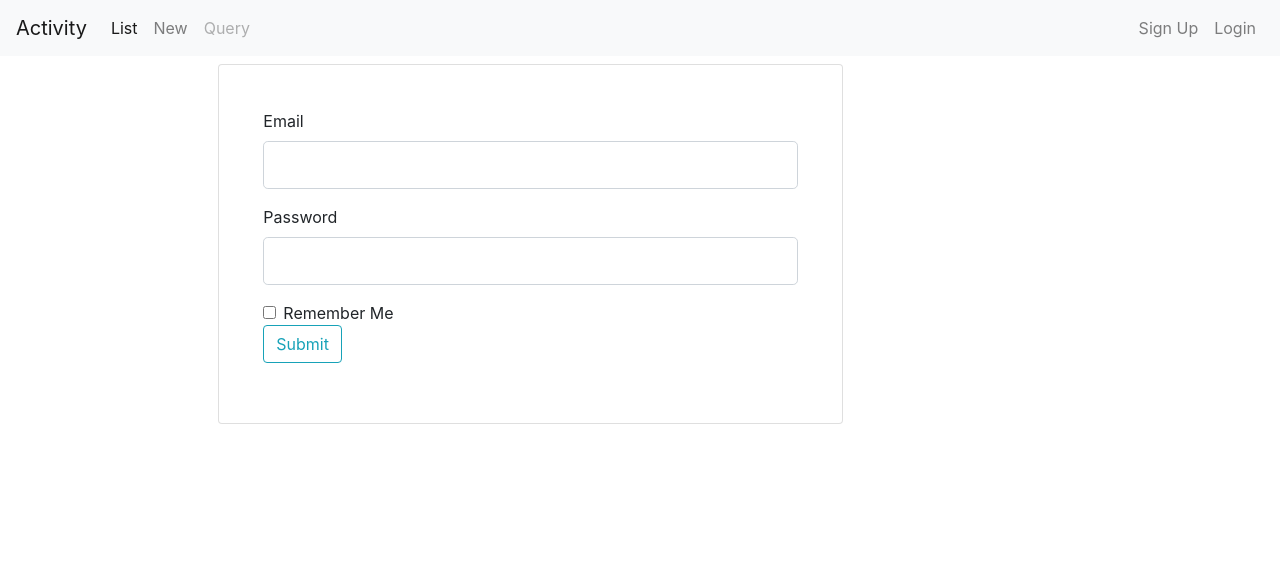
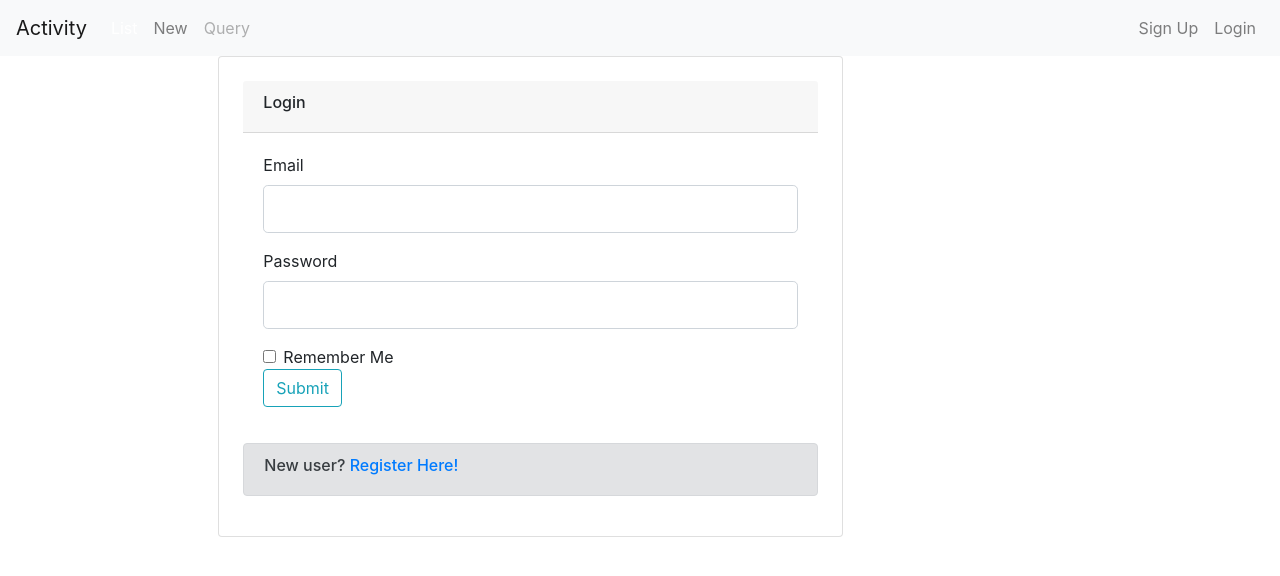
Before and after one commit to Tanigaiarassane/activitytracker, a Flask app: page /login in a window 1280 px wide. Shown: the top 576 px of the page. Run offline with Flask 2, Linux system fonts and the light colour scheme; some libraries are stand-ins or nearby versions.

Commit message:
Added UI changes

```diff
--- a/app/routes.py
+++ b/app/routes.py
@@ -20,8 +20,11 @@ def sample():
 @app.route("/todo/list")
 @login_required
 def listing():
-    #print "current user {}".format(current_user)
-    todo = ActivityItem.query.all()
+    user = User.query.filter_by(id=current_user.id).first()
+    # print user
+    # print "id {} ".format(current_user.email)
+    if user:
+        todo = user.todo_list
     return render_template("listing.html", todo=todo, title="Item litem")
 
 @app.route("/todo/create", methods = ['GET', 'POST'])
@@ -99,7 +102,7 @@ def signin():
         db.session.commit()
         msg = "Created user {}".format(form.name.data)
         flash(msg,"success")
-    return render_template("SignInForm.html", form=form)
+    return render_template("SignInForm.html",message="Register", form=form)
 
 
 @app.route("/login", methods = ["POST", "GET"])
@@ -112,12 +115,13 @@ def login():
             msg = "Logged in {}".format(current_user.name)
             flash(msg,"success")
             return redirect(url_for('listing'))
-    return render_template("LoginForm.html", form = form)
+    return render_template("LoginForm.html", message = "Login", form = form)
 
 @app.route("/logout")
 def logout():
     logout_user()
-    return redirect(url_for('sample'))
+    flash("Thanks for using Activity Tracker", "success")
+    return redirect(url_for('login'))
 
 ############################ Webscrapping services #####################
 @app.route('/topN')
--- a/app/templates/LoginForm.html
+++ b/app/templates/LoginForm.html
@@ -1,11 +1,10 @@
 {% extends "base.html" %}
 
 {% block content %}
-    <h1>{{message}}</h1>
-
 
 
    <div class="card p-4">
+       <div class="card-header"><h6>{{message}}</h6></div>
        <div class="card-body">
             <form action="" method="post">
         {{ form.hidden_tag() }}
@@ -35,5 +34,10 @@
             </div>
     </form>
         </div>
+       <div class="alert alert-secondary" role="alert"><h6>
+  New user? <a href="{{ url_for('signin') }}">Register Here!</a></h6>
+</div>
     </div>
+
+
 {% endblock %}
--- a/app/templates/SignInForm.html
+++ b/app/templates/SignInForm.html
@@ -1,7 +1,10 @@
 {% extends "base.html" %}
 
 {% block content %}
-    <h1>{{message}}</h1>
+   <div class="card p-4">
+                  <div class="card-header"><h6>{{ message }}</h6></div>
+
+       <div class="card-body">
     <form action="" method="post">
         {{ form.hidden_tag() }}
         <fieldset>
@@ -53,4 +56,5 @@
                 {{ form.submit(class="btn btn-outline-info") }}
             </div>
     </form>
+       </div>
 {% endblock %}
--- a/app/templates/base.html
+++ b/app/templates/base.html
@@ -10,6 +10,11 @@
     {% else%}
     <title>ToDo Listing </title>
     {% endif %}
+    <style>
+        .navbar-custom {
+            background-color: #32909a;
+}
+    </style>
 </head>
 
 <body>
@@ -22,7 +27,7 @@
   <div class="collapse navbar-collapse" id="navbarTogglerDemo03">
     <ul class="navbar-nav mr-auto mt-2 mt-lg-0">
       <li class="nav-item active">
-        <a class="nav-link" href="{{ url_for('listing') }}">List <span class="sr-only">(current)</span></a>
+        <a class="nav-link text-white" href="{{ url_for('listing') }}">List <span class="sr-only">(current)</span></a>
       </li>
       <li class="nav-item">
         <a class="nav-link" href="{{ url_for('create') }}">New</a>
```
Also changed, not shown: app/templates/create.html (+11 -6 lines), app/templates/login.html (+2 -11 lines), 2 other files.
